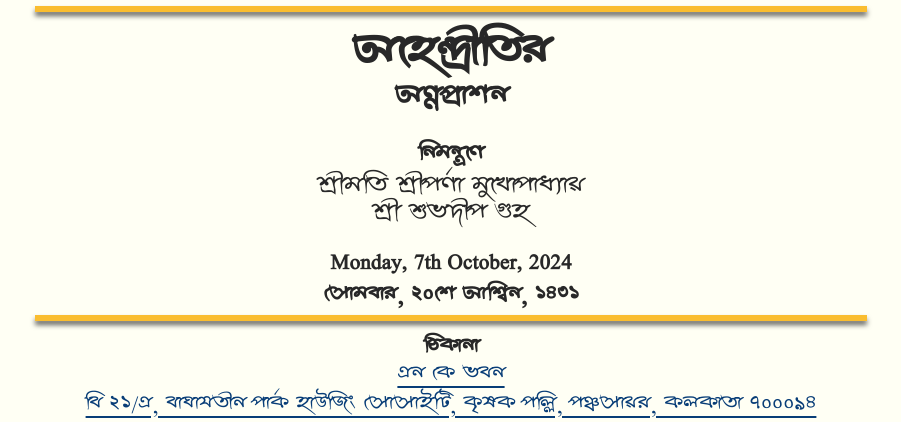
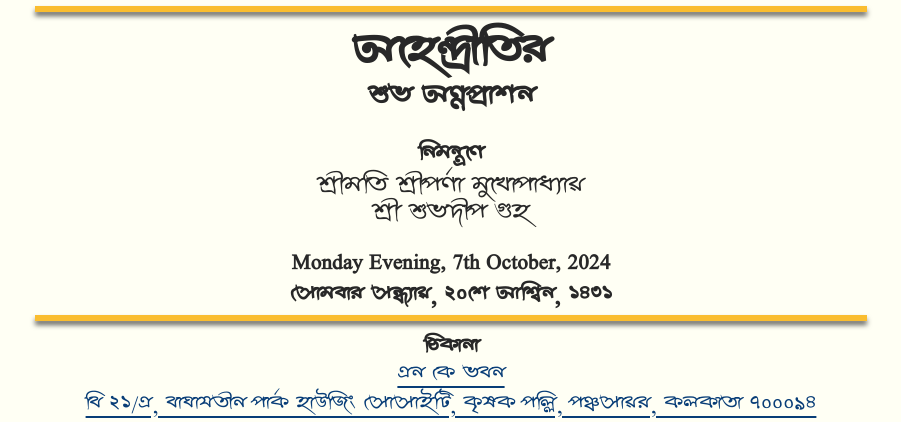
Before and after one commit to iamsubhranil/Ohendriti, a website: page index.html in a window 1280 px wide. Shown: the part 670-1092 px from the top of the page, without its empty margins (189-1090 px from the left). Drawn offline with Linux system fonts and the light colour scheme.

Commit message:
updt: minor fixes

```diff
--- a/index.html
+++ b/index.html
@@ -112,7 +112,7 @@
     <div class="separator">&nbsp;</div>
     <div style="font-family: 'Ekushey'; margin-bottom: 18px">
       <h1>অহেন্দ্রীতির</h1>
-      <h3>অন্নপ্রাশন</h3>
+      <h3>শুভ অন্নপ্রাশন</h3>
     </div>
     <div style="font-family: 'Ekushey'; margin-bottom: 1rem">
       <p style="font-size: 1.7rem"><b>নিমন্ত্রণে</b></p>
@@ -121,8 +121,8 @@
       </p>
     </div>
     <div style="font-family: 'BenSen'">
-      <p style="font-size: 1.4rem"><b>Monday, 7th October, 2024</b></p>
-      <p><b>সোমবার, ২০শে আশ্বিন, ১৪৩১</b></p>
+      <p style="font-size: 1.4rem"><b>Monday Evening, 7th October, 2024</b></p>
+      <p><b>সোমবার সন্ধ্যায়, ২০শে আশ্বিন, ১৪৩১</b></p>
     </div>
     <div class="separator">&nbsp;</div>
     <div style="font-family: 'BenSen'; line-height: 1.7rem; margin-top: -10px">
```
